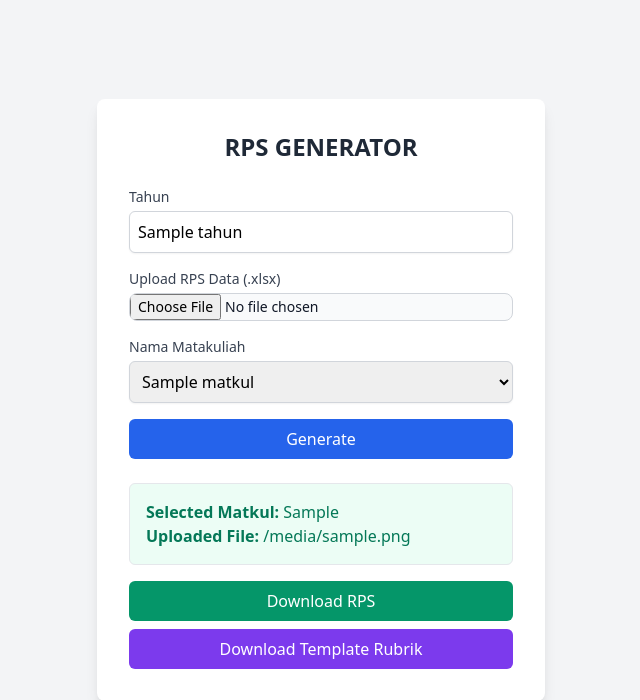
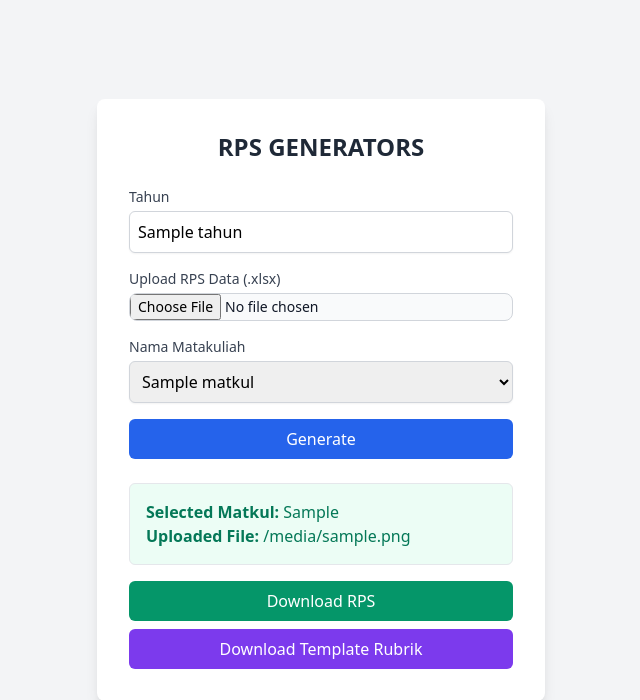
Before and after one commit to Teknik-Komputer-Universitas-Warmadewa/flask-rps-generator, a Flask app: template templates/index.html in a window 1280 px wide. Shown: the top 700 px of the page, without its empty margins (319-959 px from the left). Run offline with Flask 3, Linux system fonts and the light colour scheme; the template is opened without the code that fills it: most values are stand-ins (such as "Sample title", 1, 10 or a date in 2020).

Commit message:
test auto deploy

```diff
--- a/templates/index.html
+++ b/templates/index.html
@@ -7,7 +7,7 @@
 </head>
 <body class="bg-gray-100 min-h-screen flex flex-col items-center justify-center">
   <div class="bg-white shadow-lg rounded-lg p-8 w-full max-w-md">
-    <h1 class="text-2xl font-bold text-center mb-6 text-gray-800">RPS GENERATOR</h1>
+    <h1 class="text-2xl font-bold text-center mb-6 text-gray-800">RPS GENERATORS</h1>
 
     <!-- Form Upload + Select -->
     <form method="POST" action="/" enctype="multipart/form-data" class="space-y-4">
```
